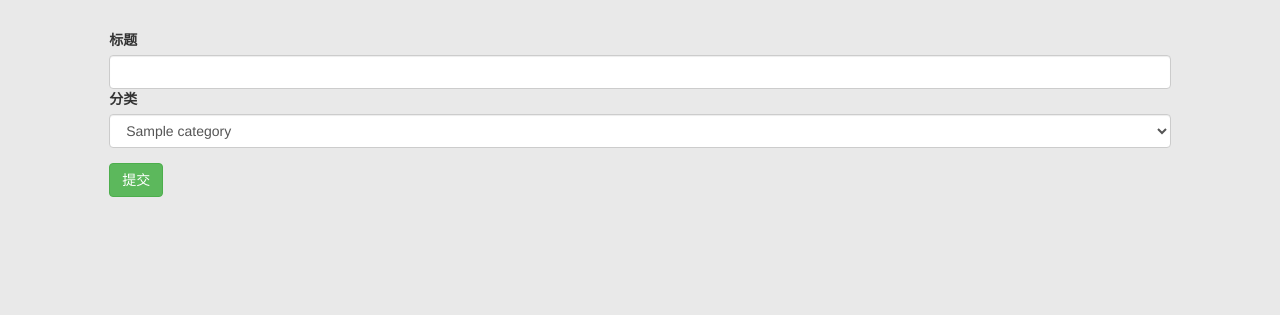
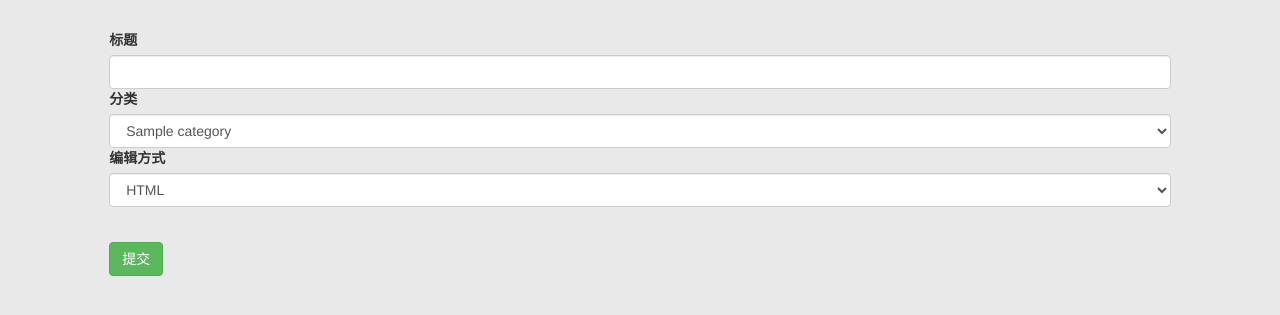
Before and after one commit to Chengpanfei/DjangoBlog, a Django app: template Blog/templates/posts_create.html in a window 1280 px wide. Shown: the part 78-393 px from the top of the page. Run offline with Django 3.2, Linux system fonts and the light colour scheme; the template is opened without the code that fills it: most values are stand-ins (such as "Sample title", 1, 10 or a date in 2020); some libraries are stand-ins or nearby versions.

Commit message:
Add support for markdown

```diff
--- a/Blog/apps/posts/forms.py
+++ b/Blog/apps/posts/forms.py
@@ -4,3 +4,4 @@ class PostForm(forms.Form):
 	title = forms.CharField()
 	body = forms.CharField()
 	category = forms.CharField()
+	body_type = forms.CharField() # html 或者 markdown
--- a/Blog/templates/posts_create.html
+++ b/Blog/templates/posts_create.html
@@ -21,13 +21,23 @@
       <option>{{ category.name }}</option>
       {% endfor %}
     </select>
+    <label for="body-type" class="control-label">编辑方式</label>
+    <div class="">
+    <select class="form-control" id="body-type" name='body-type'>
+        <option>HTML</option>
+        <option>markdown</option>
+    </select>
+
     </div>
   </div>
+  <br>
 <div class="form-group">
-    <div id="editor" style="background-color: white;">
+    <div id="editor" style="background-color: white;width: 100%;">
+    </div>
+    <!-- <label for="name">文本框</label> -->
+    <textarea style="display: none;" class="form-control" id="markdown-body" rows="10"></textarea>
 
-    </div>
-    </div>
+</div>
 <input type="hidden" name="body" id="article-body">
 
 
@@ -63,12 +73,39 @@
     }
     editor.create()
 
+    document.getElementById('body-type').addEventListener('change', function (){
+        var markdown_body = document.getElementById('markdown-body')
+        var html_body = document.getElementById('editor')
+        if(this.value == 'markdown' ){
+            markdown_body.style.display='inline'
+            html_body.style.display='none'
+        }
+        else{
+            markdown_body.style.display='none'
+            html_body.style.display='inline-block'
+            // html_body.style.backgroundColor ='white'
+        }
 
- document.getElementById('submit').addEventListener('click', function () {
+
+    })
+
+    document.getElementById('submit').addEventListener('click', function () {
     // 读取 text
     //alert(editor.txt.text())
-    document.getElementById('article-body').value = editor.txt.html()
+    var bodyType = document.getElementById('body-type').value
+    if(bodyType != 'markdown'){
+        document.getElementById('article-body').value = editor.txt.html()
+
+    }
+    else{
+
+        document.getElementById('article-body').value =
+            document.getElementById('markdown-body').value
+    }
+    // alert(document.getElementById('article-body').value)
     document.getElementById('article-form').submit()
+
+    //
 }, false)
 </script>
 
```
Also changed, not shown: Blog/apps/posts/views.py (+10 -0 lines).
